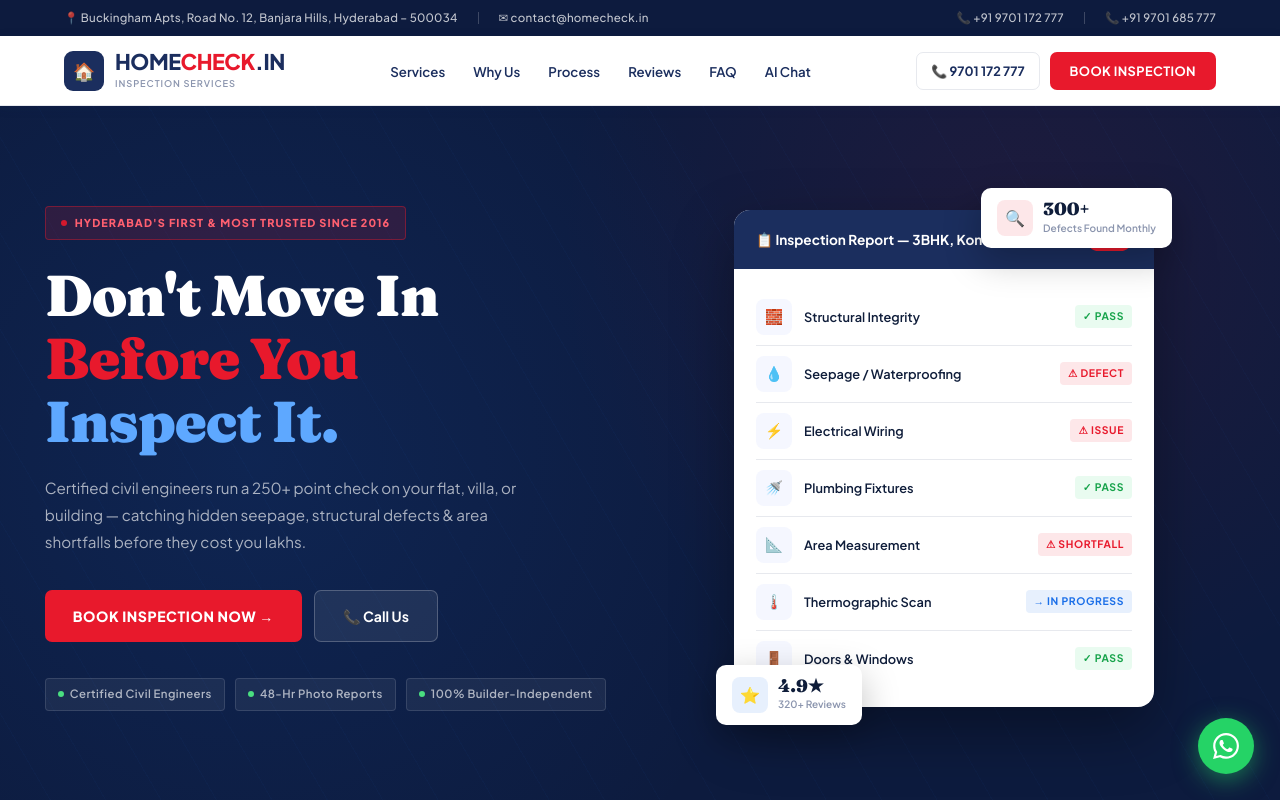
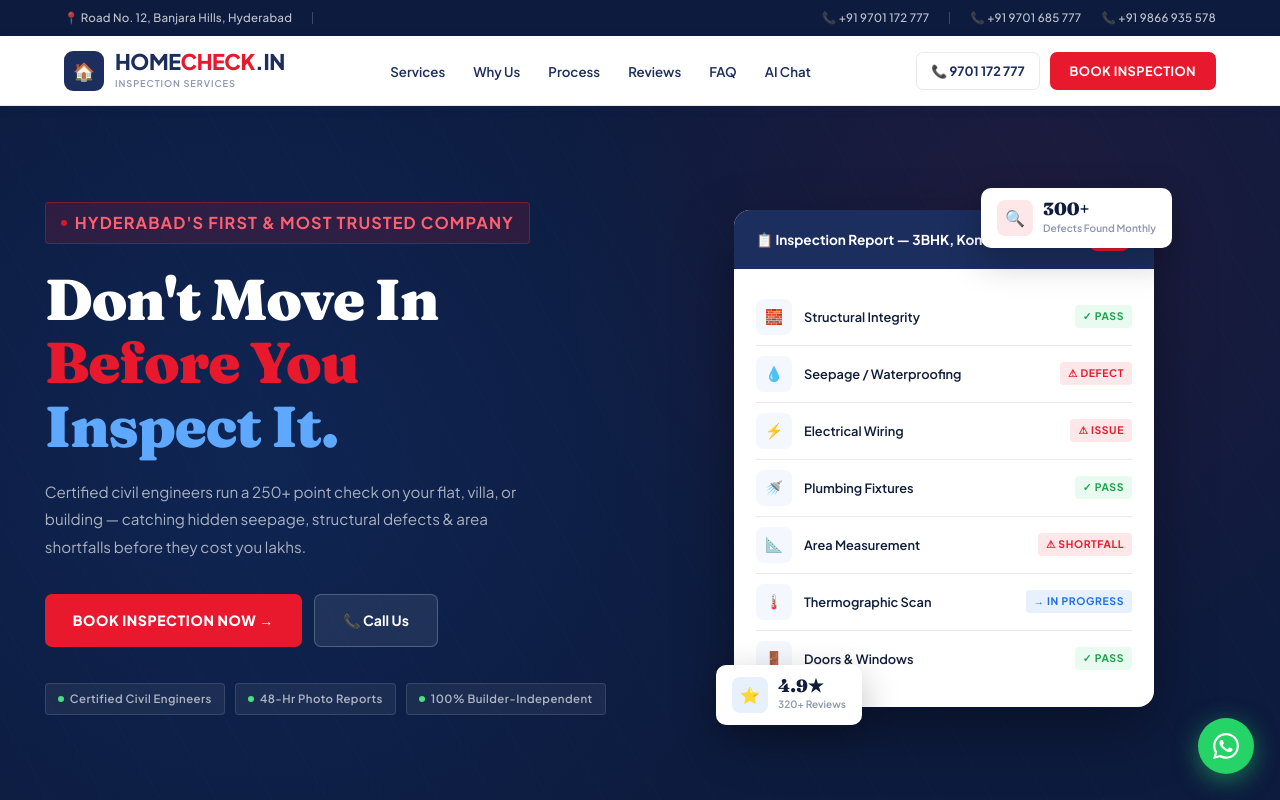
Before and after one commit to homecheck-Hyd/Handover-Inspection, a plain HTML site: page index.html in a window 1280 px wide. Shown: the top 800 px of the page. Drawn offline with Linux system fonts and the light colour scheme.

Commit message:
Update contact information in the topbar

```diff
--- a/index.html
+++ b/index.html
@@ -795,14 +795,15 @@
 <!-- ══ TOPBAR ══ -->
 <div class="topbar" role="complementary" aria-label="Contact information">
   <div class="topbar-left">
-    <span>📍 Buckingham Apts, Road No. 12, Banjara Hills, Hyderabad – 500034</span>
+    <span>📍 Road No. 12, Banjara Hills, Hyderabad</span>
     <div class="topbar-sep" aria-hidden="true"></div>
-    <a href="mailto:contact@homecheck.in">✉ contact@homecheck.in</a>
   </div>
   <div class="topbar-right">
     <a href="tel:+919701172777">📞 +91 9701 172 777</a>
     <div class="topbar-sep" aria-hidden="true"></div>
     <a href="tel:+919701685777">📞 +91 9701 685 777</a>
+    <a href="tel:+919866935578">📞 +91 9866 935 578</a>
+
   </div>
 </div>
 
@@ -832,10 +833,10 @@
 <!-- ══ HERO ══ -->
 <header class="hero" role="banner">
   <div class="hero-content">
+
     <div class="hero-badge" aria-label="Hyderabad's first home inspection company">
       <span class="badge-blink" aria-hidden="true"></span>
-      Hyderabad's First &amp; Most Trusted Since 2016
-    </div>
+      <h2> Hyderabad's First &amp; Most Trusted company </h2> </div>
 
     <h1>
       Don't Move In<br/>
```
